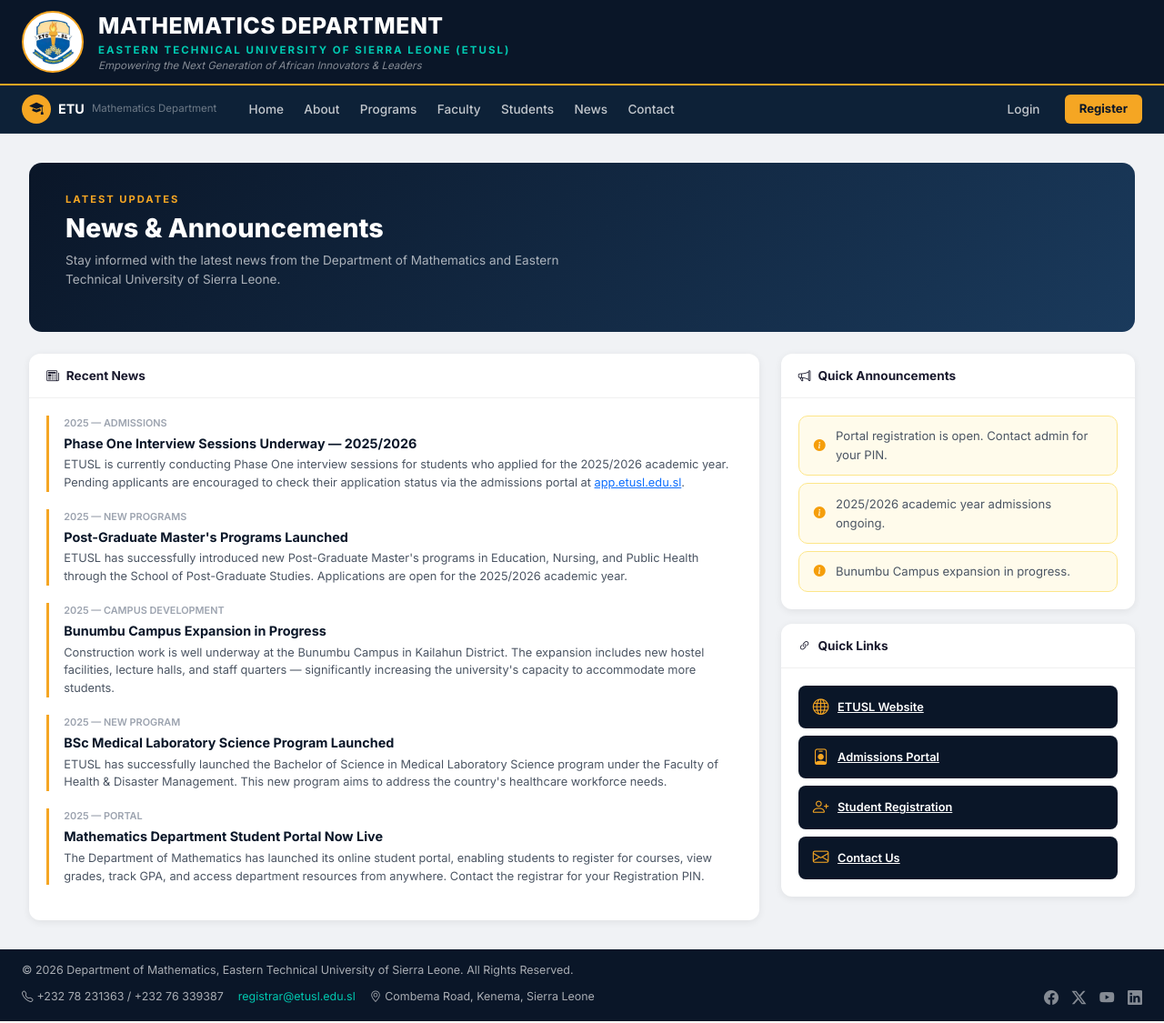
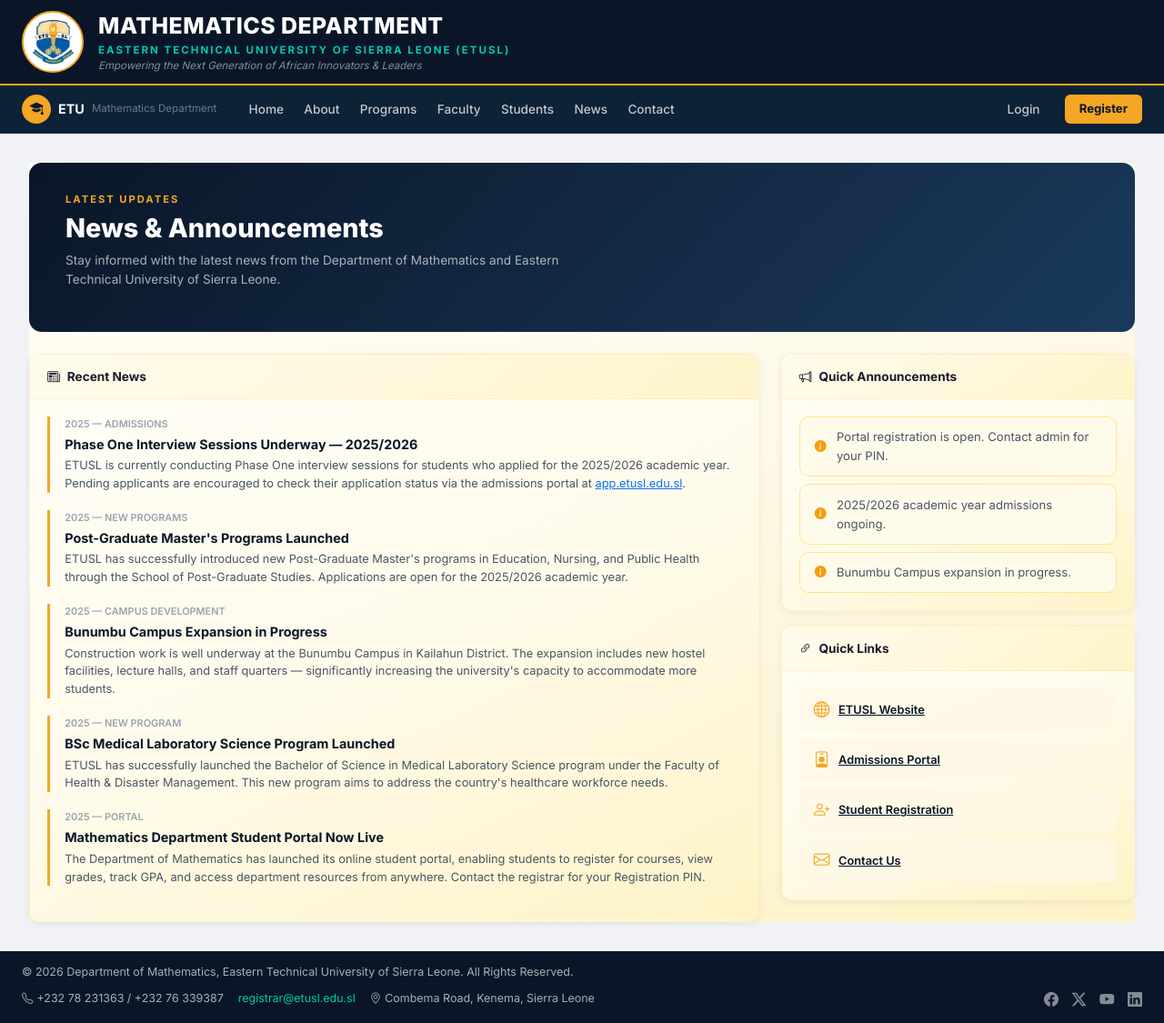
Before and after one commit to mosesfrancis-source/etu_webapp2, a Django app: page /news/ in a window 1280 px wide. Shown: the whole page at 91% size. Run offline with Django 5.2, Linux system fonts and the light colour scheme.

Commit message:
Style News page with butter-yellow gradient cards
Co-Authored-By: Claude Sonnet 4.6 <noreply@anthropic.com>

```diff
--- a/accounts/templates/news.html
+++ b/accounts/templates/news.html
@@ -1,6 +1,7 @@
 {% extends 'base.html' %}
 {% block title %}News — ETU Mathematics Department{% endblock %}
 {% block content %}
+<div class="news-page">
 
 <div class="page-hero">
     <div class="page-hero-eyebrow">Latest Updates</div>
@@ -80,4 +81,5 @@
     </div>
 </div>
 
+</div>
 {% endblock %}
--- a/static/css/portal.css
+++ b/static/css/portal.css
@@ -368,6 +368,12 @@ li.s-divider {
 .news-date        { font-size: .68rem; color: #9ca3af; font-weight: 600; text-transform: uppercase; }
 .news-title       { font-size: .9rem; font-weight: 700; color: var(--navy); margin: .2rem 0; }
 .news-body        { font-size: .8rem; color: #4b5563; line-height: 1.55; }
+/* ── News page butter-yellow gradient ───────────────────── */
+.news-page        { background: linear-gradient(160deg, #fffef7 0%, #fef9e7 50%, #fef3c7 100%); min-height: 60vh; }
+.news-page .etu-card { background: linear-gradient(155deg, #fffef7 0%, #fffbeb 50%, #fef3c7 100%); border: 1px solid rgba(253,230,138,.35); }
+.news-page .etu-card-hdr { background: linear-gradient(135deg, rgba(255,251,235,.95) 0%, rgba(253,230,138,.35) 100%); border-bottom: 1px solid rgba(253,211,77,.25); }
+.news-page .prog-badge   { background: rgba(254,249,231,.8); border-color: rgba(253,211,77,.4); color: var(--navy); }
+.news-page .prog-badge:hover { background: rgba(253,230,138,.5); }
 .contact-box      { background: var(--navy); color: #fff; border-radius: 12px; padding: 1.4rem; height: 100%; }
 .contact-box a    { color: var(--teal); }
 .contact-row      { display: flex; align-items: flex-start; gap: .75rem; margin-bottom: 1rem; }
```
